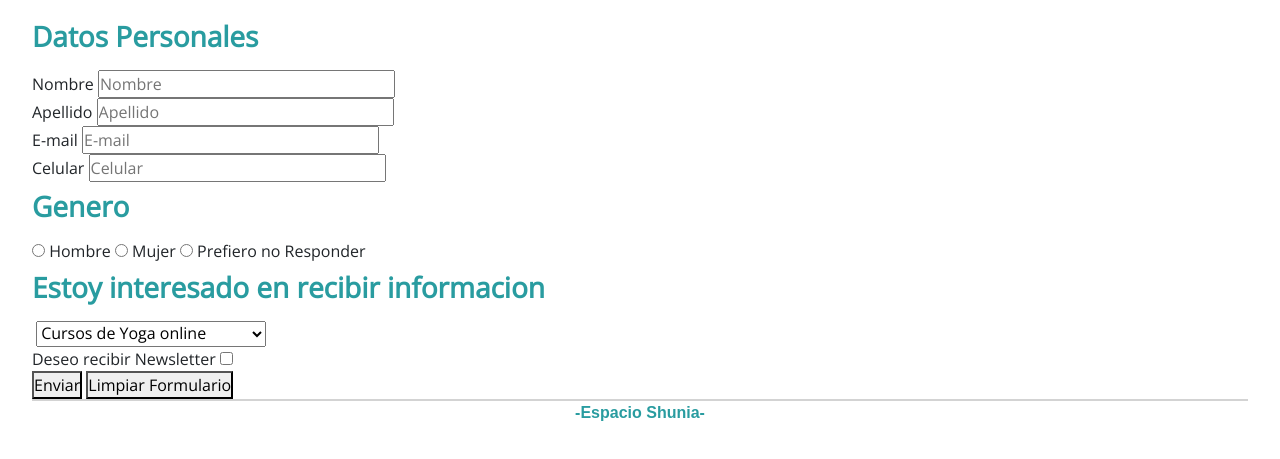
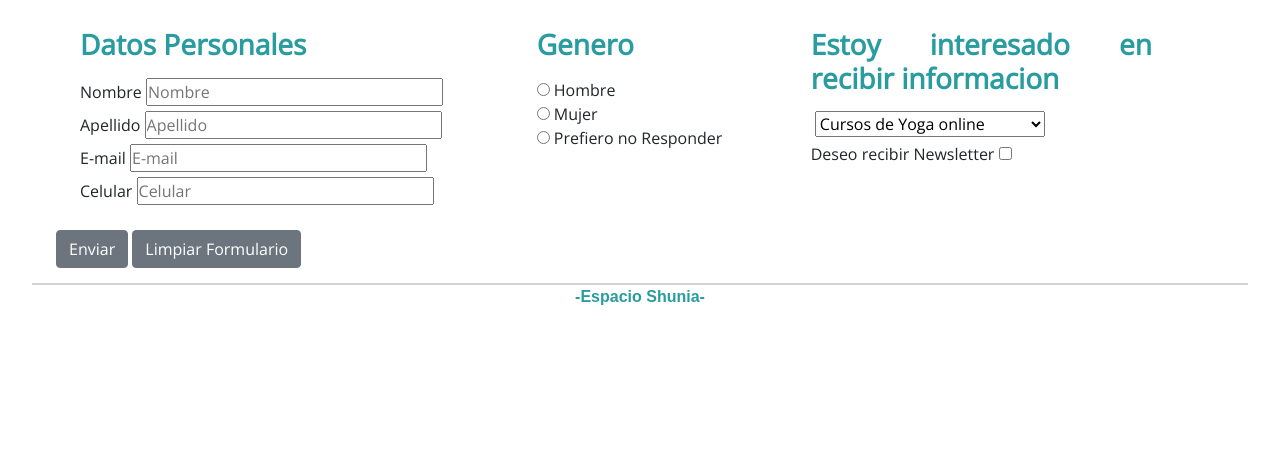
Before and after one commit to manucorreche/proyectofinal, a plain HTML site: page html/contacto.html in a window 1280 px wide. Shown: the part 209-668 px from the top of the page. Drawn offline with nearby package versions, Linux system fonts and the light colour scheme; a web font is replaced by a local one.

Commit message:
formulario horizontal y margenes carrousel

```diff
--- a/css/style.css
+++ b/css/style.css
@@ -147,3 +147,12 @@ footer{
 .carLetraBlanca{
     color: white;
 }
+.separacionFormulario{
+    margin-top: 5px;
+    margin-bottom: 5px;
+}
+.finde{
+    margin-top: 20px;
+    margin-bottom: 15px;
+    align-items: center;
+}
--- a/html/contacto.html
+++ b/html/contacto.html
@@ -26,7 +26,9 @@
     <div class="container-fluid row tope">
         <header class="col-4">
             <img class="imgHeader" src="/img/flor-lotto.jpg" alt="img-header">
-            <a href="index.html"><h1>ESPACIO SHUNIA</h1></a>
+            <a href="index.html">
+                <h1>ESPACIO SHUNIA</h1>
+            </a>
         </header>
         <nav class="navbar navbar-expand-lg navbar-light col-8">
             <div class="container-fluid">
@@ -60,40 +62,50 @@
         </nav>
     </div>
     <h2>Contacto</h2>
-    <section>
+    <section class="container-fluid row">
         <form action="">
             <fieldset>
                 <legend></legend>
-                <div>
+                <div class="container-fluid row ">
+                    <div class="col-lg-5 col-sm-12">
+                        <div class="separacionFormulario">
                             <h3>Datos Personales</h3>
+                        </div>
+
+                        <div class="separacionFormulario">
                             <label for="id_nombre">Nombre</label>
                             <input type="text" name="Nombre" id="id_nombre" placeholder="Nombre" size="30">
                         </div>
-                <div>
+                        <div class="separacionFormulario">
                             <label for="id_apellido">Apellido</label>
                             <input type="text" name="Apellido" id="id_apellido" placeholder="Apellido" size="30">
                         </div>
-                <div>
+                        <div class="separacionFormulario">
                             <label for="id_email">E-mail</label>
                             <input type="text" name="E-mail" id="id_email" placeholder="E-mail" size="30">
                         </div>
-                <div>
+                        <div class="separacionFormulario">
                             <label for="id_celular">Celular</label>
                             <input type="text" name="celular" id="id_celular" placeholder="Celular" size="30">
                         </div>
                     </div>
 
+                    <div class="col-lg-3 col-sm-12">
+                        <h3>Genero</h3>
                         <div>
-                    <h3>Genero</h3>
                             <input type="radio" value="Hombre" name="Genero" id="id_masculino">
                             <label for="id_masculino">Hombre</label>
+                        </div>
+                        <div>
                             <input type="radio" value="Mujer" name="Genero" id="id_femenino">
                             <label for="id_femenino">Mujer</label>
+                        </div>
+                        <div>
                             <input type="radio" value="Otro" name="Genero" id="id_otro">
                             <label for="id_otro">Prefiero no Responder </label>
                         </div>
-
-                <div>
+                    </div>
+                    <div class="col-lg-4 col-sm-12">
                         <h3>Estoy interesado en recibir informacion</h3>
                         <label for="id_informacion"></label>
                         <select name="informacion sobre" id="id_informacion">
@@ -102,15 +114,17 @@
                             <option value="Meditaciones">Meditaciones guiadas</option>
                             <option value="Eventos">Eventos</option>
                         </select>
+                        <div class="separacionFormulario" >Deseo recibir Newsletter
+                            <input type="checkbox" name="acepta" value="1" />
+                        </div>
+                    </div>
                 </div>
 
-                <div>Deseo recibir Newsletter
-                    <input type="checkbox" name="acepta" value="1" />
-                </div>
 
-                <div class="divFormulario">
-                    <button type="submit">Enviar</button>
-                    <button type="reset">Limpiar Formulario</button>
+
+                <div class="col-lg-12 col-sm-12 finde">
+                    <button type="submit" class="btn btn-secondary">Enviar</button>
+                    <button type="reset" class="btn btn-secondary">Limpiar Formulario</button>
                 </div>
                 </div>
             </fieldset>
@@ -119,7 +133,9 @@
     <footer>
         <p>-Espacio Shunia-</p>
     </footer>
-    <script src="https://cdn.jsdelivr.net/npm/bootstrap@5.0.2/dist/js/bootstrap.bundle.min.js" integrity="sha384-MrcW6ZMFYlzcLA8Nl+NtUVF0sA7MsXsP1UyJoMp4YLEuNSfAP+JcXn/tWtIaxVXM" crossorigin="anonymous"></script>
+    <script src="https://cdn.jsdelivr.net/npm/bootstrap@5.0.2/dist/js/bootstrap.bundle.min.js"
+        integrity="sha384-MrcW6ZMFYlzcLA8Nl+NtUVF0sA7MsXsP1UyJoMp4YLEuNSfAP+JcXn/tWtIaxVXM"
+        crossorigin="anonymous"></script>
 
     <body>
 
```
Also changed, not shown: html/index.html (+1 -1 lines). Lines whose indentation alone changed are shown as unchanged.
